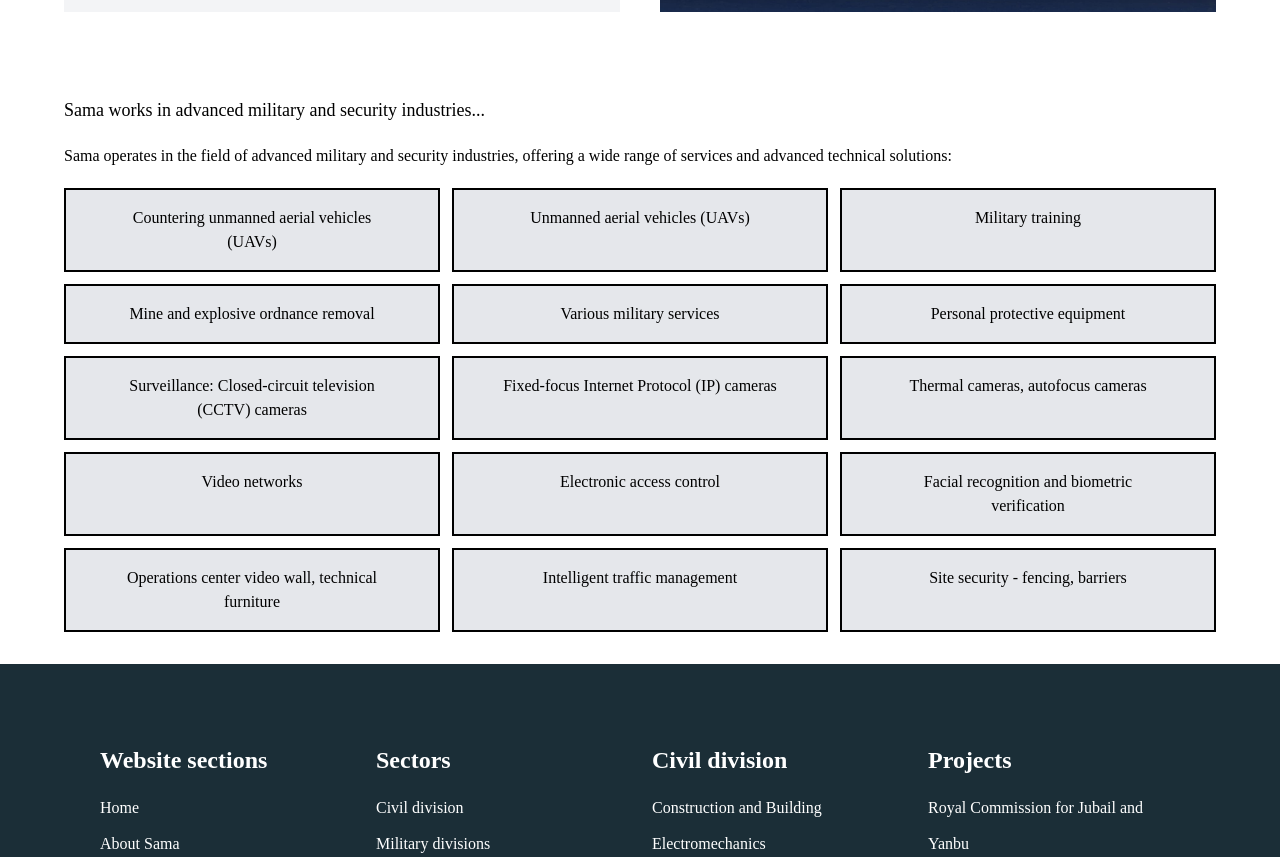
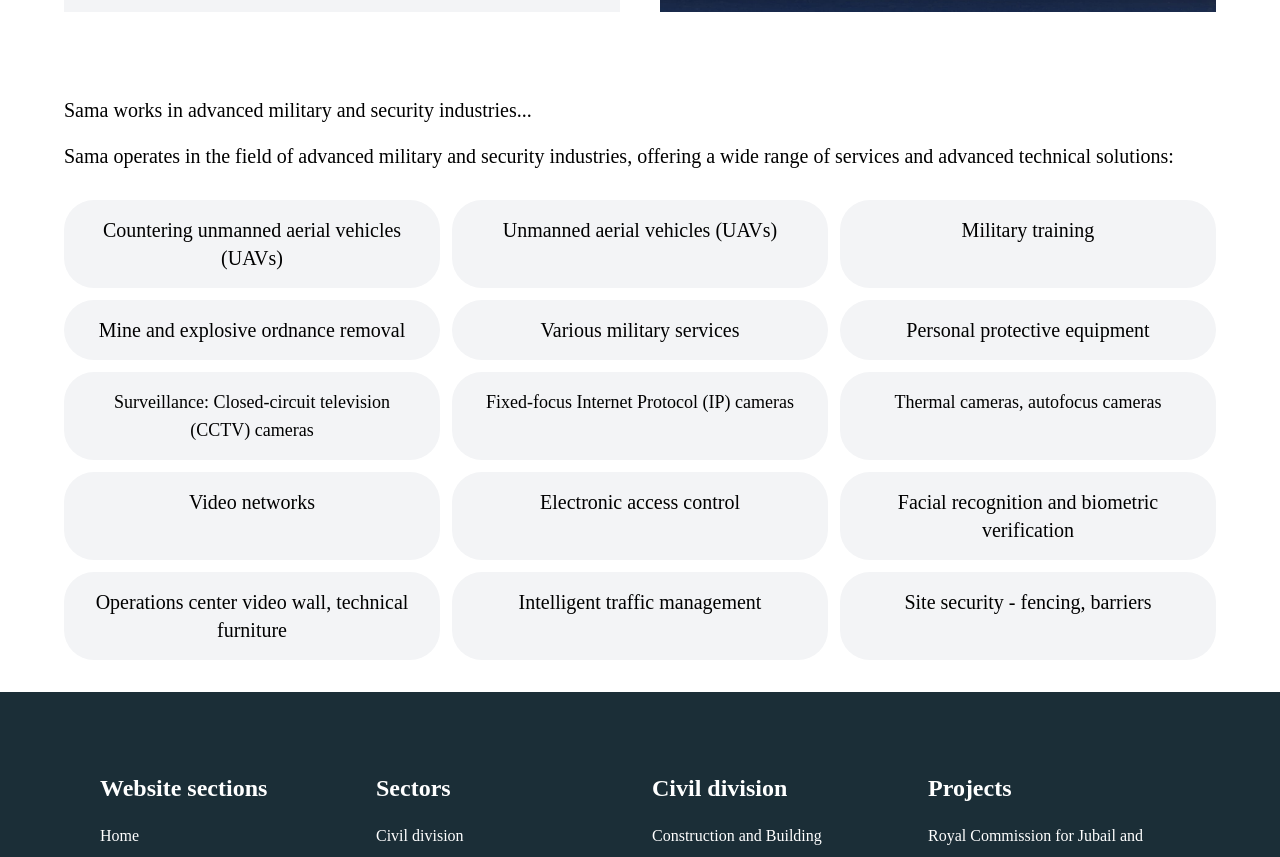
Before and after one commit to Abdallah-Rabie/Sama, a Next.js app: page /military-divisions in a window 1280 px wide. Shown: the part 686-1543 px from the top of the page. Built offline with nearby package versions, Linux system fonts and the light colour scheme.

Commit message:
update project

```diff
--- a/src/app/medical-divisions/page.tsx
+++ b/src/app/medical-divisions/page.tsx
@@ -52,53 +52,53 @@ At Sama Holding, we deliver healthcare projects end-to-end—from planning and d
 
 <div className="w-[90%] mx-auto py-8 ">
 
-<p>
+<p className=" text-xl  font-normal my-5">
 Sama is a leader in the supply of healthcare services and the distribution of medical consumables, as well as all products related to dialysis and dental industries within the Kingdom of Saudi Arabia. It represents well-known global and local companies to distribute a wide range of products and provide healthcare providers with the latest solutions and technologies, along with high-quality services.
    </p>
 
-<div className="grid grid-cols-1 md:grid-cols-2 lg:grid-cols-3 mt-5 gap-3">
+<div className="grid grid-cols-1 md:grid-cols-2 lg:grid-cols-3 mt-5 gap-8 my-5">
 
-    <div className="bg-gray-200 p-4 text-center border-2 border-black">
-      <p>
+    <div className="bg-gray-100 p-4 text-center rounded-[30px] hover:bg-[#1d2e64] transition duration-300 hover:text-white">
+      <p  className='text-lg'>
        Disposable consumables for dialysis <br/> procedures
         </p>
     </div>
 
-    <div className="bg-gray-200 p-4 text-center border-2 border-black">
-      <p>UVital-Dura bicarbonate</p>
+    <div className="bg-gray-100 p-4 text-center rounded-[30px] hover:bg-[#1d2e64] transition duration-300 hover:text-white">
+      <p className='text-xl'>UVital-Dura bicarbonate</p>
     </div>
 
-    <div className="bg-gray-200 p-4 text-center border-2 border-black">
-      <p>Dialysis</p>
+    <div className="bg-gray-100 p-4 text-center rounded-[30px] hover:bg-[#1d2e64] transition duration-300 hover:text-white">
+      <p  className='text-xl'>Dialysis</p>
     </div>
 
-    <div className="bg-gray-200 p-4 text-center border-2 border-black">
-      <p>Medical metro carts and emergency carts, and medicine distribution </p>
+    <div className="bg-gray-100 p-4 text-center rounded-[30px] hover:bg-[#1d2e64] transition duration-300 hover:text-white">
+      <p  className='text-lg'>Medical metro carts and emergency carts, and medicine distribution </p>
     </div>
 
-    <div className="bg-gray-200 p-4 text-center border-2 border-black">
-      <p> Laboratory and hospital furniture </p>
+    <div className="bg-gray-100 p-4 text-center rounded-[30px] hover:bg-[#1d2e64] transition duration-300 hover:text-white">
+      <p className='text-xl'> Laboratory and hospital furniture </p>
     </div>
 
-    <div className="bg-gray-200 p-4 text-center border-2 border-black">
-      <p>Spare parts for medical devices </p>
+    <div className="bg-gray-100 p-4 text-center rounded-[30px] hover:bg-[#1d2e64] transition duration-300 hover:text-white">
+      <p  className='text-xl'>Spare parts for medical devices </p>
     </div>
 
-    <div className="bg-gray-200 p-4 text-center border-2 border-black">
-      <p>Haier medical refrigerators </p>
+    <div className="bg-gray-100 p-4 text-center rounded-[30px] hover:bg-[#1d2e64] transition duration-300 hover:text-white">
+      <p className='text-xl'>Haier medical refrigerators </p>
     </div>
 
-    <div className="bg-gray-200 p-4 text-center border-2 border-black">
-      <p>Medical products for individual use </p>
+    <div className="bg-gray-100 p-4 text-center rounded-[30px] hover:bg-[#1d2e64] transition duration-300 hover:text-white">
+      <p className='text-xl'>Medical products for individual use </p>
     </div>
 
-    <div className="bg-gray-200 p-4 text-center border-2 border-black">
-      <p>Dental products and consumables </p>
+    <div className="bg-gray-100 p-4 text-center rounded-[30px] hover:bg-[#1d2e64] transition duration-300 hover:text-white">
+      <p className='text-xl'>Dental products and consumables </p>
     </div>
    </div>
 
-    <div className="bg-gray-200 p-4 w-full text-center border-2 border-black mt-4">
-      <p>Thermal cameras, autofocus cameras</p>
+    <div className="bg-gray-100 p-4 text-center rounded-[30px] hover:bg-[#1d2e64] transition duration-300 hover:text-white">
+      <p className='text-xl'>Thermal cameras, autofocus cameras</p>
     </div>
 </div>
 
--- a/src/app/military-divisions/page.tsx
+++ b/src/app/military-divisions/page.tsx
@@ -52,74 +52,77 @@ export default function page() {
 
 <div className="w-[90%] mx-auto py-8 ">
 
-<h3 className='text-black text-lg my-5'>Sama works in advanced military and security industries...</h3>
+<h3 className='text-black text-xl my-5'>Sama works in advanced military and security industries...</h3>
 
-<p>Sama operates in the field of advanced military and security industries,
-   offering a wide range of services and advanced technical solutions:
-   </p>
+<p className=" text-xl leading-6 font-normal my-5">
+  Sama operates in the field of advanced military and security industries,
+  offering a wide range of services and advanced technical solutions:
+</p>
 
-<div className="grid grid-cols-1 md:grid-cols-2 lg:grid-cols-3 mt-5 gap-3">
 
-    <div className="bg-gray-200 p-4 text-center border-2 border-black">
-      <p>Countering unmanned aerial vehicles <br></br>
+
+<div className="grid grid-cols-1 md:grid-cols-2 lg:grid-cols-3 mt-8 gap-3">
+
+    <div className="bg-gray-100 p-4 text-center rounded-[30px] hover:bg-[#1d2e64] transition duration-300 hover:text-white">
+      <p className="font-normal text-xl">Countering unmanned aerial vehicles
         (UAVs)
         </p>
     </div>
 
-    <div className="bg-gray-200 p-4 text-center border-2 border-black">
-      <p>Unmanned aerial vehicles (UAVs)</p>
+     <div className="bg-gray-100 p-4 text-center rounded-[30px] hover:bg-[#1d2e64] transition duration-300 hover:text-white">
+      <p  className='text-xl'>Unmanned aerial vehicles (UAVs)</p>
     </div>
 
-    <div className="bg-gray-200 p-4 text-center border-2 border-black">
-      <p>Military training </p>
+     <div className="bg-gray-100 p-4 text-center rounded-[30px] hover:bg-[#1d2e64] transition duration-300 hover:text-white">
+      <p className="font-normal text-xl">Military training </p>
     </div>
 
-    <div className="bg-gray-200 p-4 text-center border-2 border-black">
-      <p>Mine and explosive ordnance removal</p>
+     <div className="bg-gray-100 p-4 text-center rounded-[30px] hover:bg-[#1d2e64] transition duration-300 hover:text-white">
+      <p  className='text-xl'>Mine and explosive ordnance removal</p>
     </div>
 
-    <div className="bg-gray-200 p-4 text-center border-2 border-black">
-      <p>Various military services</p>
+     <div className="bg-gray-100 p-4 text-center rounded-[30px] hover:bg-[#1d2e64] transition duration-300 hover:text-white">
+      <p  className='text-xl'>Various military services</p>
     </div>
 
-    <div className="bg-gray-200 p-4 text-center border-2 border-black">
-      <p>Personal protective equipment</p>
+     <div className="bg-gray-100 p-4 text-center rounded-[30px] hover:bg-[#1d2e64] transition duration-300 hover:text-white">
+      <p  className='text-xl'>Personal protective equipment</p>
     </div>
 
-    <div className="bg-gray-200 p-4 text-center border-2 border-black">
-      <p>Surveillance: Closed-circuit television<br/> (CCTV) cameras</p>
+     <div className="bg-gray-100 p-4 text-center rounded-[30px] hover:bg-[#1d2e64] transition duration-300 hover:text-white">
+      <p  className='text-lg'>Surveillance: Closed-circuit television<br/> (CCTV) cameras</p>
     </div>
 
-    <div className="bg-gray-200 p-4 text-center border-2 border-black">
-      <p>Fixed-focus Internet Protocol (IP) cameras</p>
+     <div className="bg-gray-100 p-4 text-center rounded-[30px] hover:bg-[#1d2e64] transition duration-300 hover:text-white">
+      <p  className='text-lg'>Fixed-focus Internet Protocol (IP) cameras</p>
     </div>
 
-    <div className="bg-gray-200 p-4 text-center border-2 border-black">
-      <p>Thermal cameras, autofocus cameras</p>
+     <div className="bg-gray-100 p-4 text-center rounded-[30px] hover:bg-[#1d2e64] transition duration-300 hover:text-white">
+      <p  className='text-lg'>Thermal cameras, autofocus cameras</p>
     </div>
 
-    <div className="bg-gray-200 p-4 text-center border-2 border-black">
-      <p>Video networks </p>
+     <div className="bg-gray-100 p-4 text-center rounded-[30px] hover:bg-[#1d2e64] transition duration-300 hover:text-white">
+      <p  className='text-xl'>Video networks </p>
     </div>
 
-    <div className="bg-gray-200 p-4 text-center border-2 border-black">
-      <p>Electronic access control </p>
+     <div className="bg-gray-100 p-4 text-center rounded-[30px] hover:bg-[#1d2e64] transition duration-300 hover:text-white">
+      <p  className='text-xl'>Electronic access control </p>
     </div>
 
-    <div className="bg-gray-200 p-4 text-center border-2 border-black">
-      <p>Facial recognition and biometric<br/> verification </p>
+     <div className="bg-gray-100 p-4 text-center rounded-[30px] hover:bg-[#1d2e64] transition duration-300 hover:text-white">
+      <p  className='text-xl'>Facial recognition and biometric<br/> verification </p>
     </div>
 
-    <div className="bg-gray-200 p-4 text-center border-2 border-black">
-      <p>Operations center video wall, technical <br/>furniture </p>
+     <div className="bg-gray-100 p-4 text-center rounded-[30px] hover:bg-[#1d2e64] transition duration-300 hover:text-white">
+      <p  className='text-xl'>Operations center video wall, technical <br/>furniture </p>
     </div>
 
-    <div className="bg-gray-200 p-4 text-center border-2 border-black">
-      <p>Intelligent traffic management </p>
+     <div className="bg-gray-100 p-4 text-center rounded-[30px] hover:bg-[#1d2e64] transition duration-300 hover:text-white">
+      <p  className='text-xl'>Intelligent traffic management </p>
     </div>
 
-    <div className="bg-gray-200 p-4 text-center border-2 border-black">
-      <p>Site security - fencing, barriers </p>
+     <div className="bg-gray-100 p-4 text-center rounded-[30px] hover:bg-[#1d2e64] transition duration-300 hover:text-white">
+      <p  className='text-xl'>Site security - fencing, barriers </p>
     </div>
 
 
```
